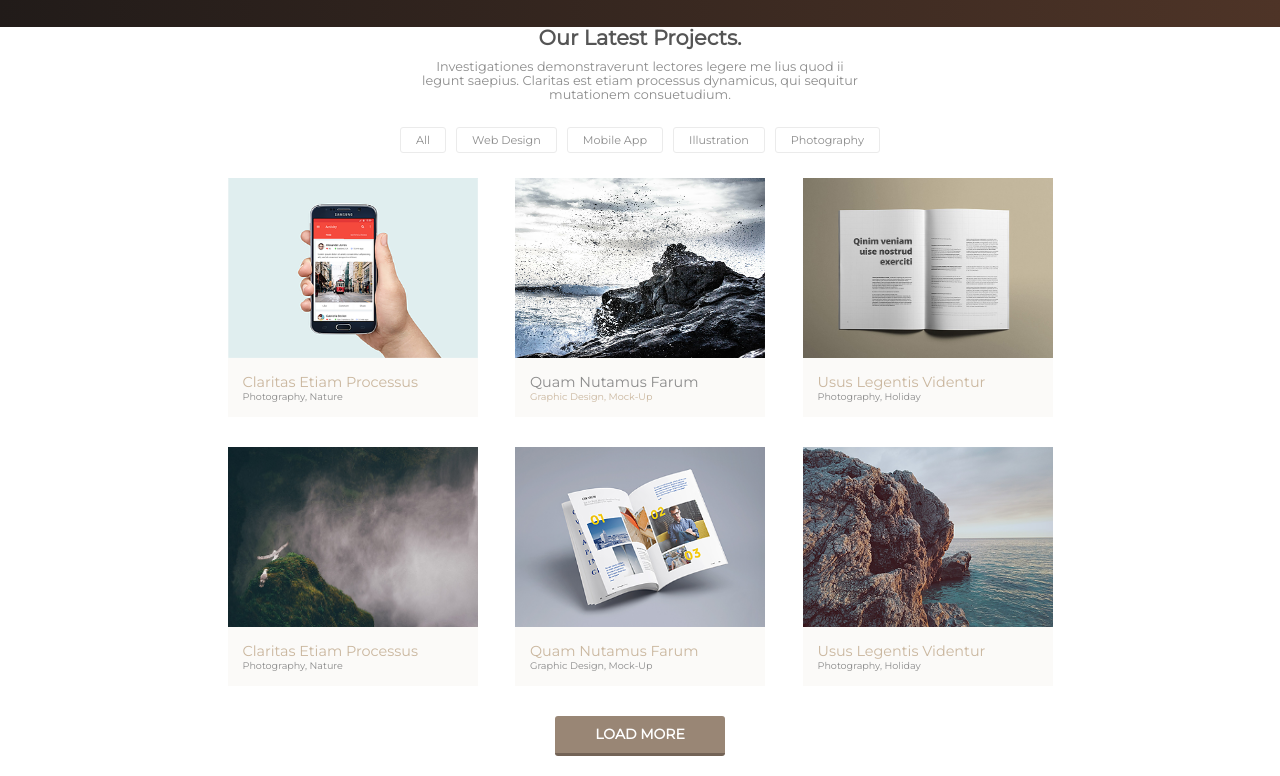
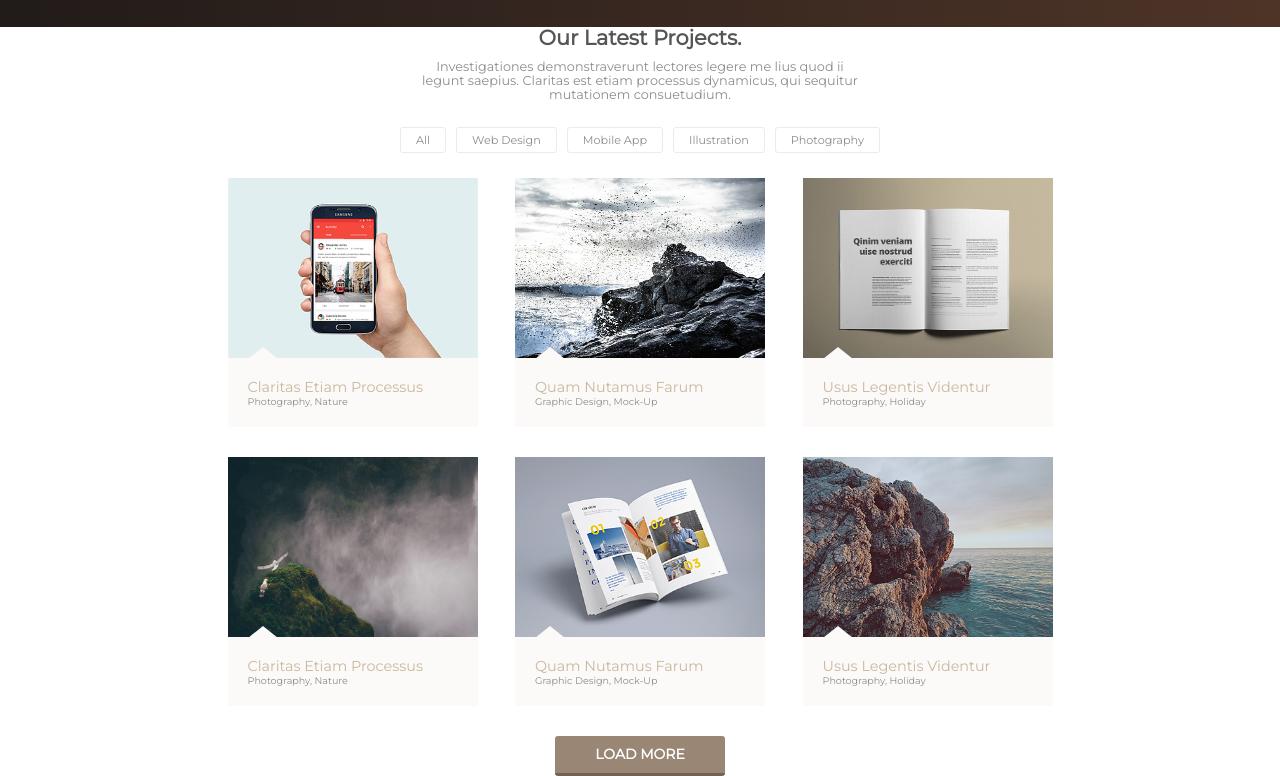
Before and after one commit to ShevelevAndrew/HTML, a plain HTML site: page index.html in a window 1280 px wide. Shown: the part 1855-2631 px from the top of the page. Drawn offline with Linux system fonts and the light colour scheme.

Commit message:
HomeWork6
add block

```diff
--- a/css/style.css
+++ b/css/style.css
@@ -545,6 +545,8 @@ a .cart-svg {
     margin-bottom: 30px;
 }
 
+
+
 .latest-project-wrapper {
     width: 250px;
     height: 180px;
@@ -577,6 +579,20 @@ a .cart-svg {
     font-family: 'Montserrat-Bold', 'Montserrat', sans-serif;
 }
 
+
+.block {
+    padding: 20px;
+    position: relative;
+   }
+.block::after {
+    content: '';
+    position: absolute;
+    left: 10px; bottom: 60px;
+    border: 25px solid transparent;
+    border-bottom: 20px solid #fbfaf8;
+   }
+
+
 .text-size-09 {
     font-size: 0.9em;
 }
--- a/index.html
+++ b/index.html
@@ -123,7 +123,7 @@
                 <div class="latest-project-wrapper">
                     <img src="image/latest-1.png" alt="Claritas Etiam Processus" class="latest-project-img">
                 </div>
-                <div class="latest-project-txt">
+                <div class="latest-project-txt block">
                     <p class="latest-project-p text-braun text-size-09">Claritas Etiam Processus</p>
                     <p class="latest-project-p text-gray text-size-06">Photography, Nature</p>
                 </div>
@@ -132,16 +132,16 @@
                 <div class="latest-project-wrapper">
                     <img src="image/latest-2.png" alt="Graphic Design, Mock-Up" class="latest-project-img">
                 </div>
-                <div class="latest-project-txt">
-                    <p class="latest-project-p text-gray text-size-09">Quam Nutamus Farum</p>
-                    <p class="latest-project-p text-braun text-size-06">Graphic Design, Mock-Up</p>
+                <div class="latest-project-txt block">
+                    <p class="latest-project-p text-braun text-size-09">Quam Nutamus Farum</p>
+                    <p class="latest-project-p text-gray text-size-06">Graphic Design, Mock-Up</p>
                 </div>
             </article>
             <article class="latest-projects">
                 <div class="latest-project-wrapper">
                     <img src="image/latest-3.png" alt="Usus Legentis Videntur" class="latest-project-img">
                 </div>
-                <div class="latest-project-txt">
+                <div class="latest-project-txt block">
                     <p class="latest-project-p text-braun text-size-09">Usus Legentis Videntur</p>
                     <p class="latest-project-p text-gray text-size-06">Photography, Holiday</p>
                 </div>
@@ -150,7 +150,7 @@
                 <div class="latest-project-wrapper">
                     <img src="image/latest-4.png" alt="Claritas Etiam Processus" class="latest-project-img">
                 </div>
-                <div class="latest-project-txt">
+                <div class="latest-project-txt block">
                     <p class="latest-project-p text-braun text-size-09">Claritas Etiam Processus</p>
                     <p class="latest-project-p text-gray text-size-06">Photography, Nature</p>
                 </div>
@@ -159,7 +159,7 @@
                 <div class="latest-project-wrapper">
                     <img src="image/latest-5.png" alt="Graphic Design, Mock-Up" class="latest-project-img">
                 </div>
-                <div class="latest-project-txt">
+                <div class="latest-project-txt block">
                     <p class="latest-project-p text-braun text-size-09">Quam Nutamus Farum</p>
                     <p class="latest-project-p text-gray text-size-06">Graphic Design, Mock-Up</p>
                 </div>
@@ -168,7 +168,7 @@
                 <div class="latest-project-wrapper">
                     <img src="image/latest-6.png" alt="Usus Legentis Videntur" class="latest-project-img">
                 </div>
-                <div class="latest-project-txt">
+                <div class="latest-project-txt block">
                     <p class="latest-project-p text-braun text-size-09">Usus Legentis Videntur</p>
                     <p class="latest-project-p text-gray text-size-06">Photography, Holiday</p>
                 </div>
```
